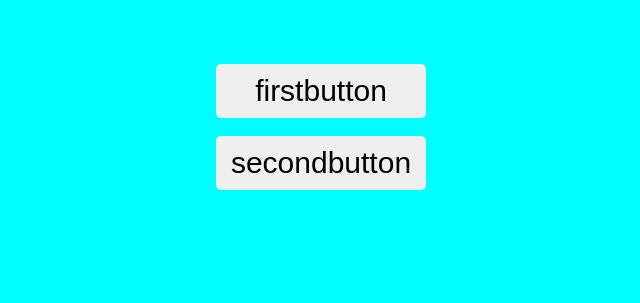
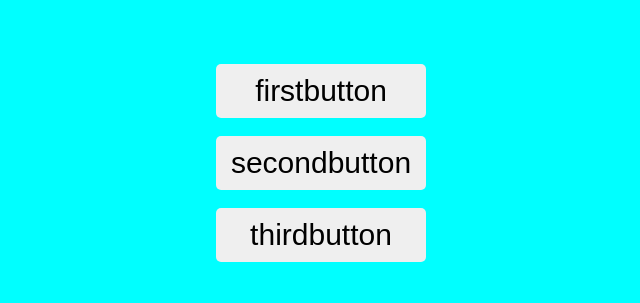
Before and after one commit to buhills/3-button, a plain HTML site: page index.html in a window 1280 px wide. Shown: the part 116-419 px from the top of the page, without its empty margins (274-914 px from the left). Drawn offline with Linux system fonts and the light colour scheme.

Commit message:
third button

```diff
--- a/index.html
+++ b/index.html
@@ -10,7 +10,8 @@
 <body>
     <main>
         <button id="orange">firstbutton</button><br><br>
-        <button id="yellow">secondbutton</button><br>
+        <button id="yellow">secondbutton</button><br><br>
+        <button id="red">thirdbutton</button><br><br>
     </main>
 </body>
 </html>
--- a/styles/styles.css
+++ b/styles/styles.css
@@ -21,3 +21,6 @@ button{
 .yellow{
     background-color: blue;
 }
+.red{
+    background-color: blueviolet;
+}
```
